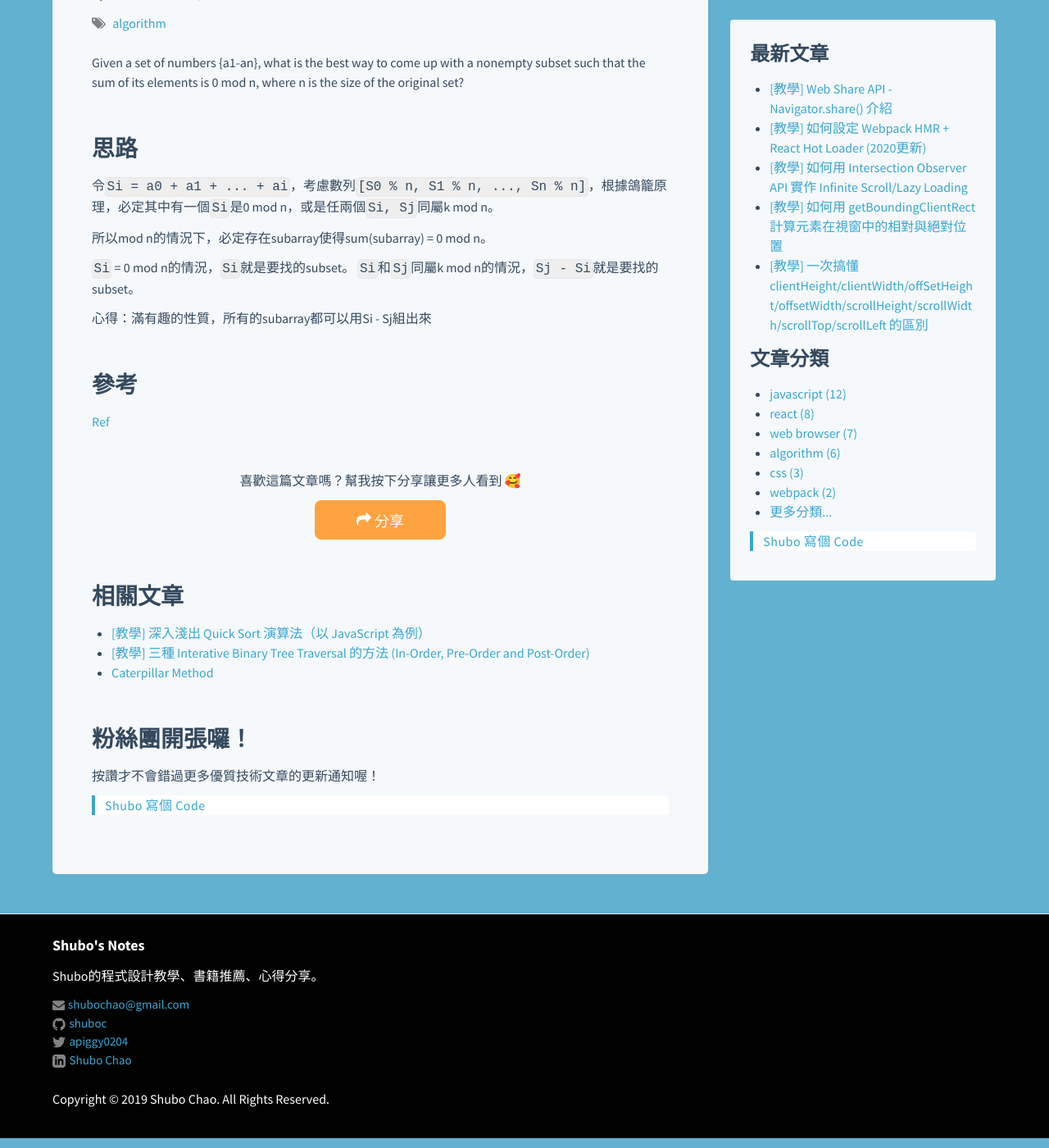
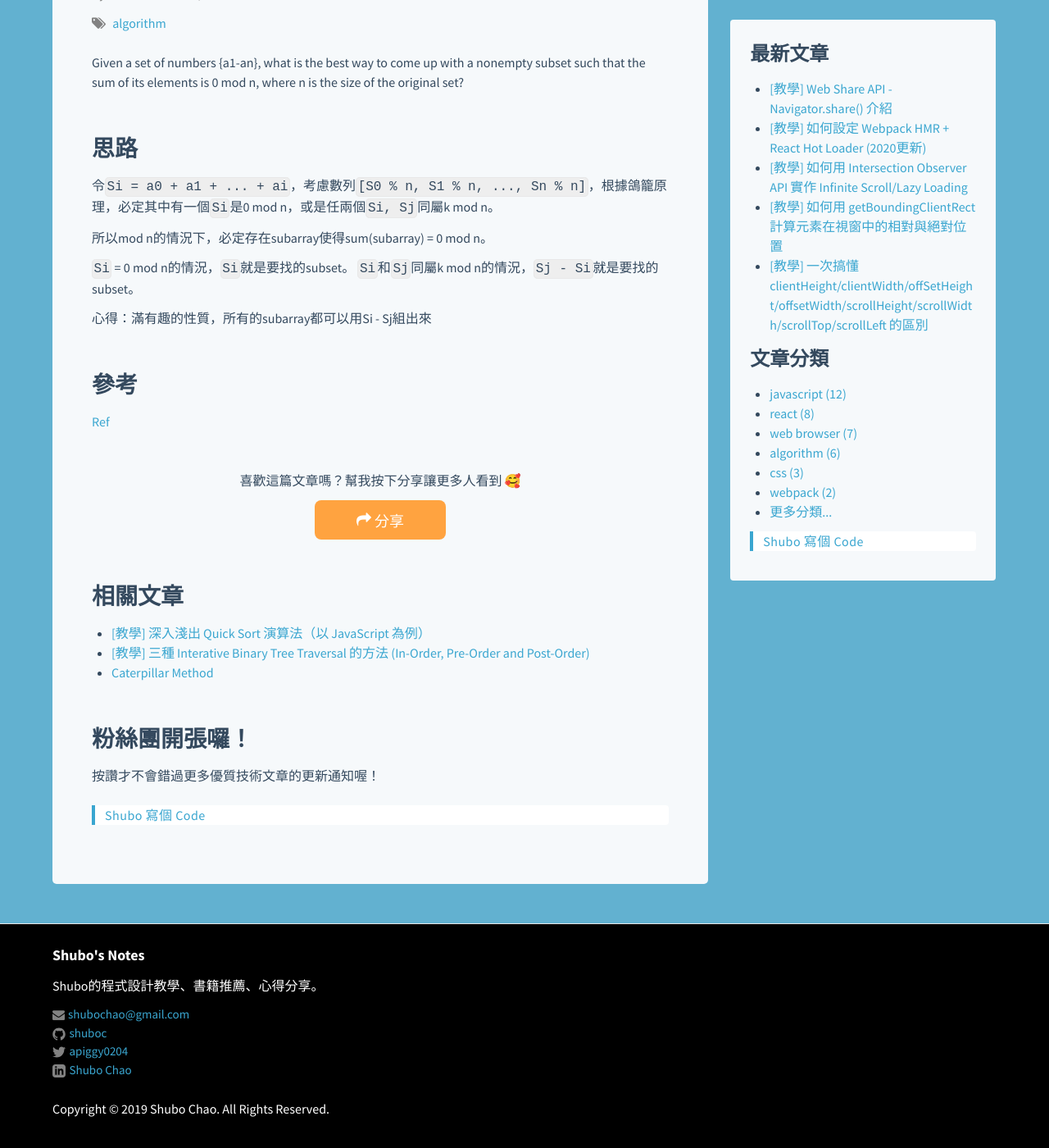
Before and after one commit to shuboc/shuboc.github.io, a Jekyll site: the page built from _posts/2017-03-27-mod-n-sum-subset-problem.md, in a window 1280 px wide and 1400 px high, scrolled down 192 px. Shown: the whole window at 82% size. Built offline with Jekyll 4.4.1, drawn with Linux system fonts in a browser that asks for light colours; nearby versions of some CDN libraries; library files that are not in the unit come from our copies; comment, search, counter and statistics services are not loaded.

Commit message:
style: make blockqoute more space

```diff
--- a/_sass/_layout.scss
+++ b/_sass/_layout.scss
@@ -324,6 +324,11 @@ $header-height: 70px;
         margin-bottom: 0.5 * $spacing-unit;
     }
 
+    blockquote {
+        margin-top: $spacing-unit;
+        margin-bottom: $spacing-unit;
+    }
+
     // h2 {
     //     // font-size: 32px;
     //     @include level(2);
```
